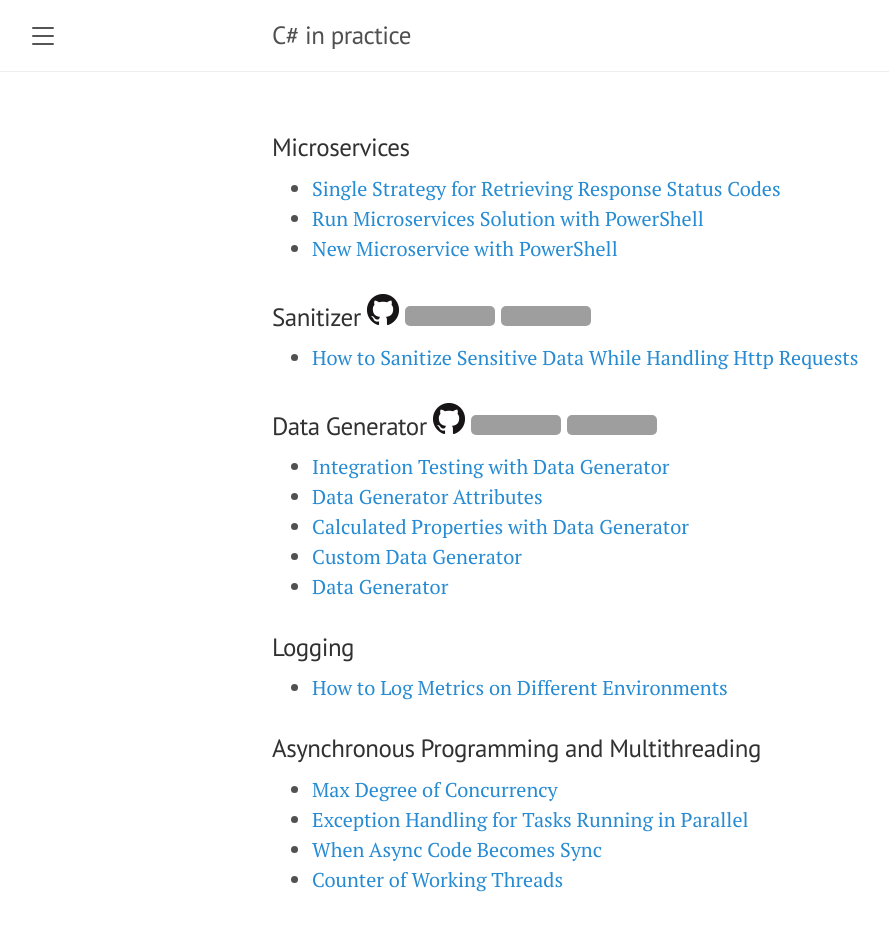
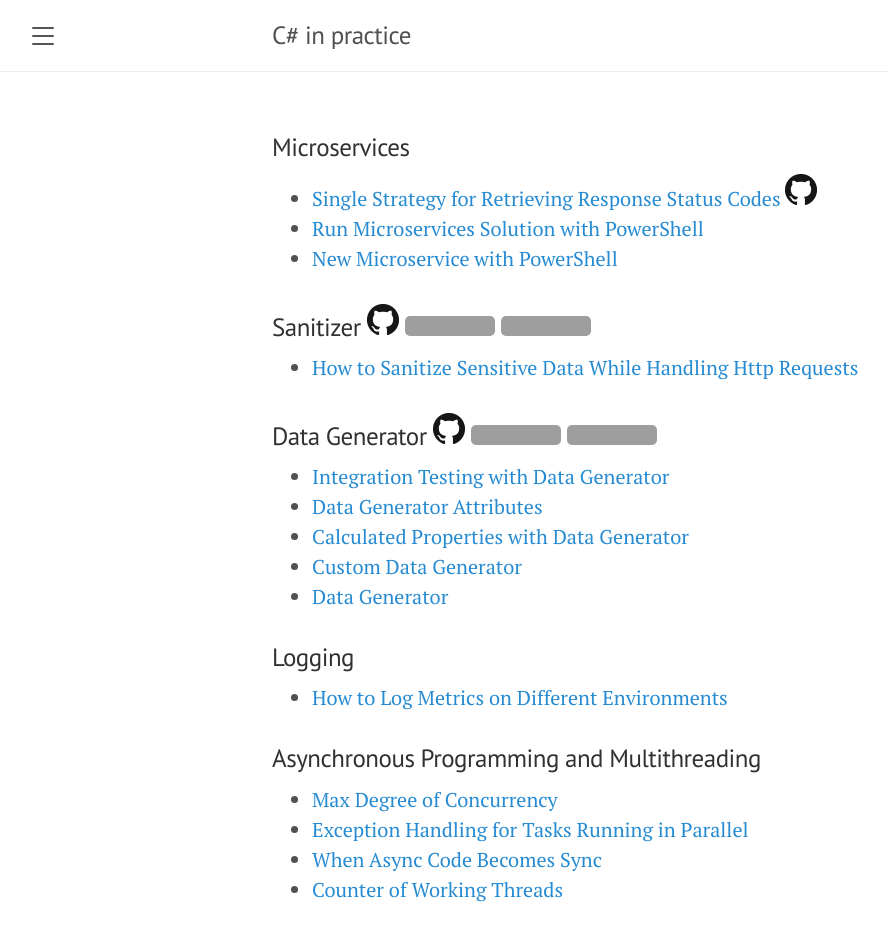
Before and after one commit to akovanev/kovanev.github.io, a Jekyll site: the page built from index.md, in a window 1280 px wide. Shown: the whole page, without its empty margins (8-897 px from the left). Built offline with Jekyll 4.4.1, drawn with Linux system fonts in a browser that asks for light colours; grey boxes are pictures that could not be loaded.

```diff
--- a/index.md
+++ b/index.md
@@ -19,7 +19,12 @@
   </h3>
   <ul>
     {% for post in tag[1] %}
-      <li><a href="{{ post.url }}">{{ post.title }}</a></li>
+      <li>
+        <a href="{{ post.url }}">{{ post.title }}</a>
+        {% if post.title == "Single Strategy for Retrieving Response Status Codes" %}
+          <a href="https://github.com/akovanev/Utils.ResultExtensions"><img style="display: inline; margin:0" src="/public/GitHub-Mark-32px.png"></a>
+        {% endif %}
+      </li>
     {% endfor %}
   </ul>
 {% endfor %}
```
